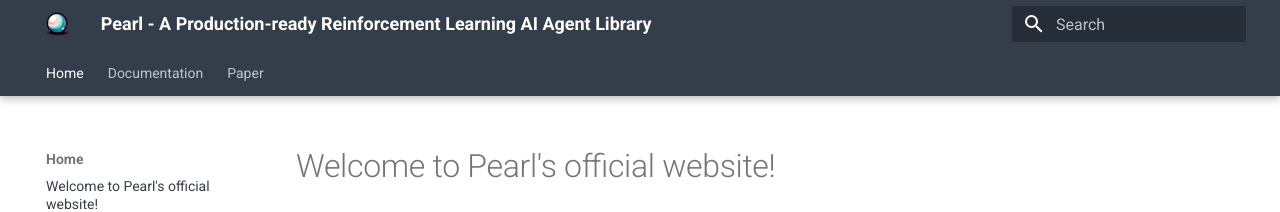
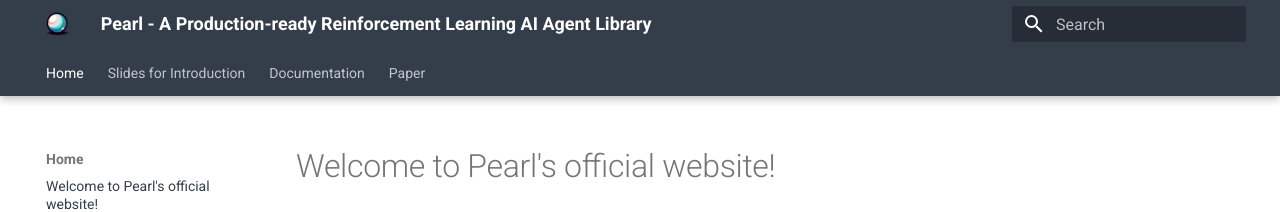
Before and after one commit to PearlAgent/PearlAgent.github.io, an MkDocs documentation site: the page built from docs/index.md, in a window 1280 px wide. Shown: the top 212 px of the page. Built offline with MkDocs 1.6.1 and Material for MkDocs 9.7.7, drawn with Linux system fonts in a browser that asks for light colours.

Commit message:
add detailed intro slides

```diff
--- a/mkdocs.yml
+++ b/mkdocs.yml
@@ -14,6 +14,8 @@
 nav:
   - Home:
     - index.md
+  - Slides for Introduction:
+    - pearl_detailed_intro.pdf
   - Documentation:
     - documentation.html
   - Paper:
```
Also changed, not shown: 1 other file.
